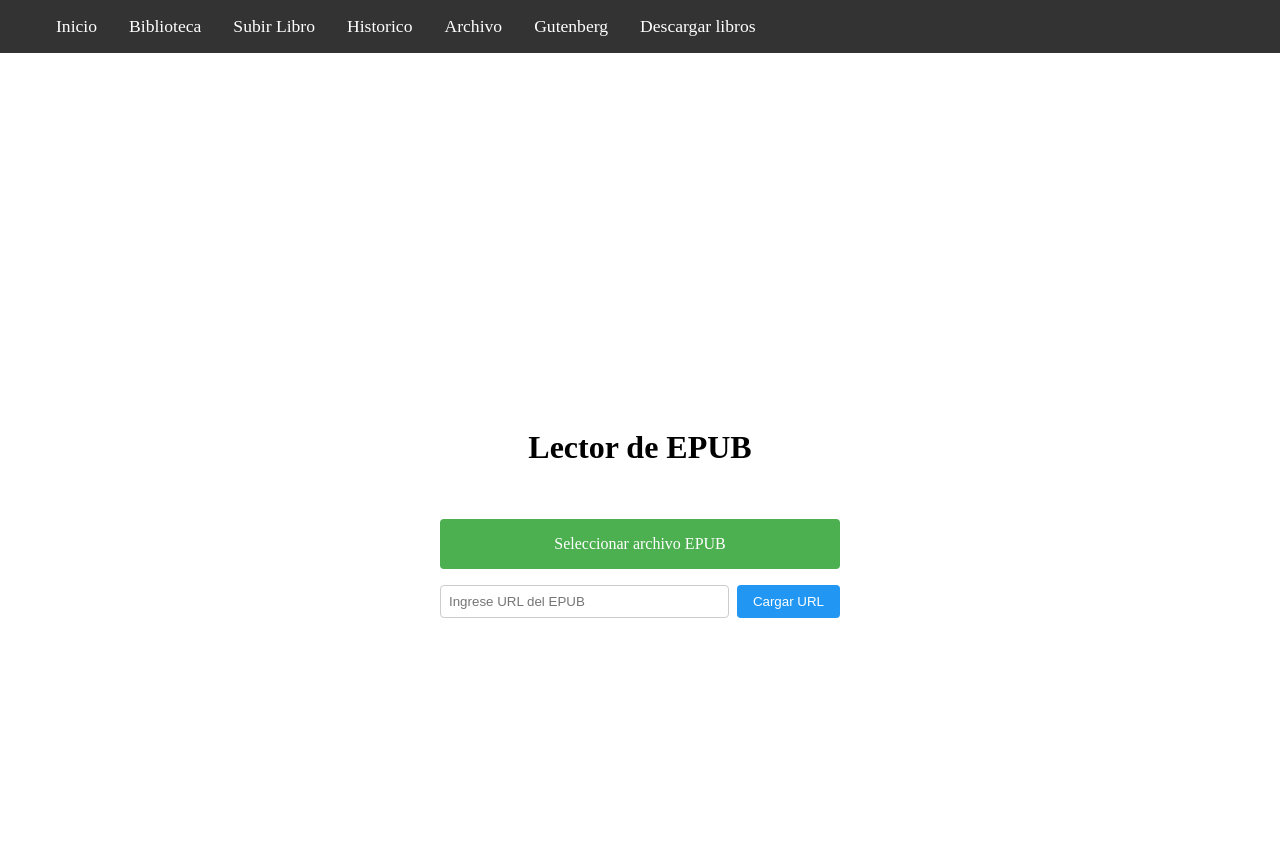
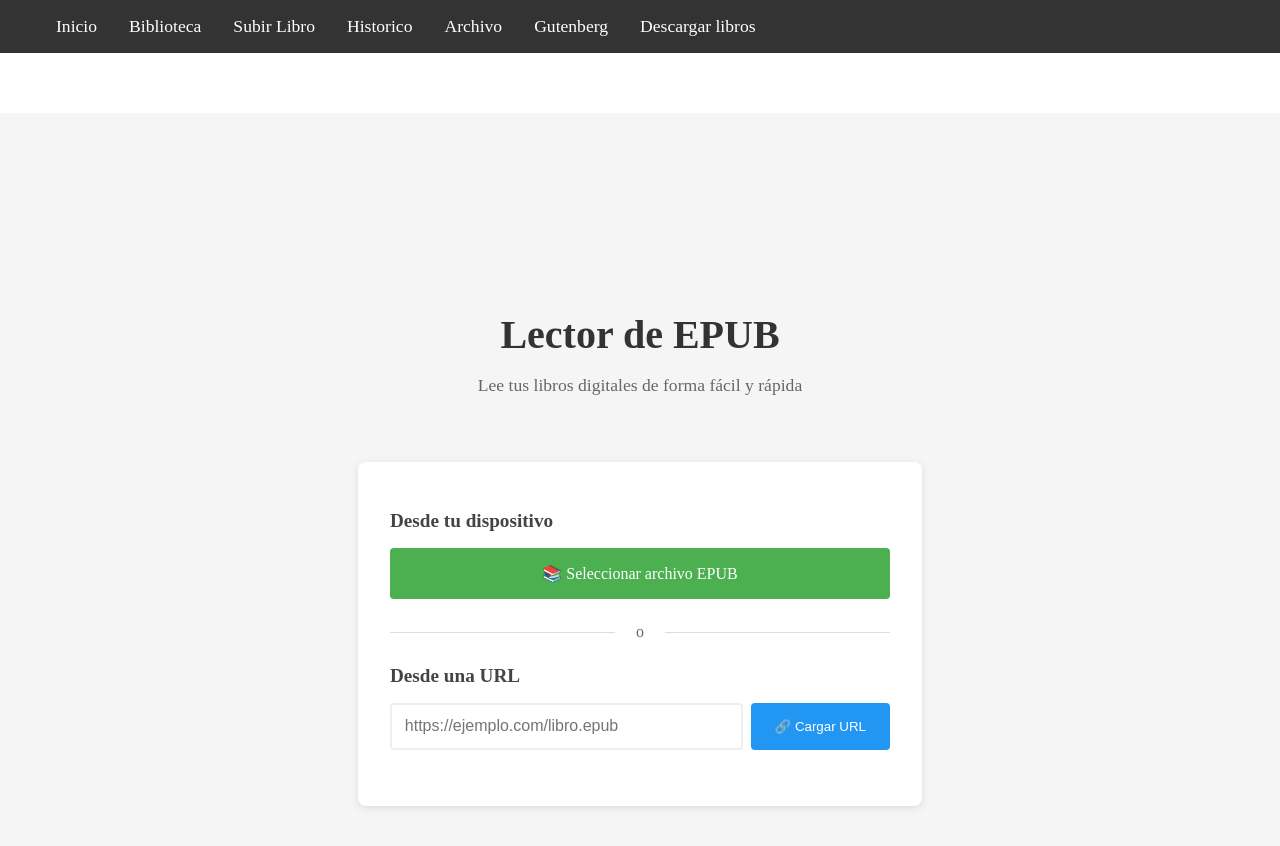
Before and after one commit to ximosa/svelte-epub, a SvelteKit app: page / in a window 1280 px wide. Shown: the top 846 px of the page. Built offline with nearby package versions, Linux system fonts and the light colour scheme.

Commit message:
Update +page.svelte

```diff
--- a/src/routes/+page.svelte
+++ b/src/routes/+page.svelte
@@ -3,20 +3,21 @@
   let file = null;
   let showReader = false;
   let epubUrl = '';
+  let loading = false;
 
   async function handleFileSelect(event) {
     const selectedFile = event.target.files[0];
     if (selectedFile && selectedFile.type === 'application/epub+zip') {
       file = selectedFile;
-      epubUrl = '';  // Limpiamos la URL si existe
+      epubUrl = '';
       showReader = true;
     }
   }
 
   async function handleUrlSubmit() {
     if (epubUrl) {
+      loading = true;
       try {
-            // Usamos nuestro propio endpoint como proxy
         const proxyUrl = '/api/books/download?url=' + encodeURIComponent(epubUrl);
         const response = await fetch(proxyUrl);
 
@@ -31,45 +32,56 @@
           type: 'application/epub+zip'
         });
         showReader = true;
-
       } catch (error) {
         console.log('Error al cargar el EPUB:', error);
+      } finally {
+        loading = false;
       }
     }
   }
-
-
-
-
 </script>
 
 <main>
   {#if !showReader}
     <div class="upload-container">
+      <div class="header">
         <h1>Lector de EPUB</h1>
+        <p class="subtitle">Lee tus libros digitales de forma fácil y rápida</p>
+      </div>
+
       <div class="input-group">
+        <div class="section">
+          <h2>Desde tu dispositivo</h2>
           <label class="file-input">
             <input
               type="file"
               accept="application/epub+zip"
               on:change={handleFileSelect}
             >
-          <span>Seleccionar archivo EPUB</span>
+            <span>📚 Seleccionar archivo EPUB</span>
           </label>
+        </div>
 
+        <div class="divider">o</div>
+
+        <div class="section">
+          <h2>Desde una URL</h2>
           <div class="url-input-container">
             <input
               type="url"
               bind:value={epubUrl}
-            placeholder="Ingrese URL del EPUB"
+              placeholder="https://ejemplo.com/libro.epub"
               class="url-input"
+              disabled={loading}
             >
             <button
               class="url-button"
               on:click={handleUrlSubmit}
+              disabled={loading}
             >
-            Cargar URL
+              {loading ? '⌛' : '🔗'} {loading ? 'Cargando...' : 'Cargar URL'}
             </button>
+          </div>
         </div>
       </div>
     </div>
@@ -78,25 +90,71 @@
   {/if}
 </main>
 
-
-
 <style>
   .upload-container {
     display: flex;
     flex-direction: column;
     align-items: center;
     justify-content: center;
-    height: 100vh;
-    gap: 2rem;
+    min-height: 100vh;
+    padding: 2rem;
+    gap: 3rem;
+    background: #f5f5f5;
+  }
+
+  .header {
+    text-align: center;
+  }
+
+  h1 {
+    font-size: 2.5rem;
+    color: #333;
+    margin-bottom: 0.5rem;
+  }
+
+  .subtitle {
+    color: #666;
+    font-size: 1.1rem;
   }
 
   .input-group {
-    display: flex;
-    flex-direction: column;
-    gap: 1rem;
+    background: white;
+    padding: 2rem;
+    border-radius: 8px;
+    box-shadow: 0 2px 8px rgba(0,0,0,0.1);
     width: 100%;
-    max-width: 400px;
+    max-width: 500px;
   }
+
+  .section {
+    margin-bottom: 1.5rem;
+  }
+
+  h2 {
+    font-size: 1.2rem;
+    color: #444;
+    margin-bottom: 1rem;
+  }
+
+  .divider {
+    text-align: center;
+    color: #666;
+    margin: 1.5rem 0;
+    position: relative;
+  }
+
+  .divider::before,
+  .divider::after {
+    content: '';
+    position: absolute;
+    top: 50%;
+    width: 45%;
+    height: 1px;
+    background: #ddd;
+  }
+
+  .divider::before { left: 0; }
+  .divider::after { right: 0; }
 
   .file-input {
     background: #4CAF50;
@@ -104,13 +162,15 @@
     padding: 1rem 2rem;
     border-radius: 4px;
     cursor: pointer;
-    transition: background 0.3s;
+    transition: all 0.3s;
     text-align: center;
     display: block;
+    font-weight: 500;
   }
 
   .file-input:hover {
     background: #45a049;
+    transform: translateY(-2px);
   }
 
   input[type="file"] {
@@ -124,22 +184,37 @@
 
   .url-input {
     flex: 1;
-    padding: 0.5rem;
-    border: 1px solid #ccc;
+    padding: 0.8rem;
+    border: 2px solid #eee;
     border-radius: 4px;
+    font-size: 1rem;
+    transition: border-color 0.3s;
+  }
+
+  .url-input:focus {
+    border-color: #2196F3;
+    outline: none;
   }
 
   .url-button {
     background: #2196F3;
     color: white;
-    padding: 0.5rem 1rem;
+    padding: 0.8rem 1.5rem;
     border: none;
     border-radius: 4px;
     cursor: pointer;
-    transition: background 0.3s;
+    transition: all 0.3s;
+    font-weight: 500;
+    min-width: 120px;
   }
 
-  .url-button:hover {
+  .url-button:hover:not(:disabled) {
     background: #1976D2;
+    transform: translateY(-2px);
+  }
+
+  .url-button:disabled {
+    background: #ccc;
+    cursor: not-allowed;
   }
 </style>
```
Lines whose indentation alone changed are shown as unchanged.
